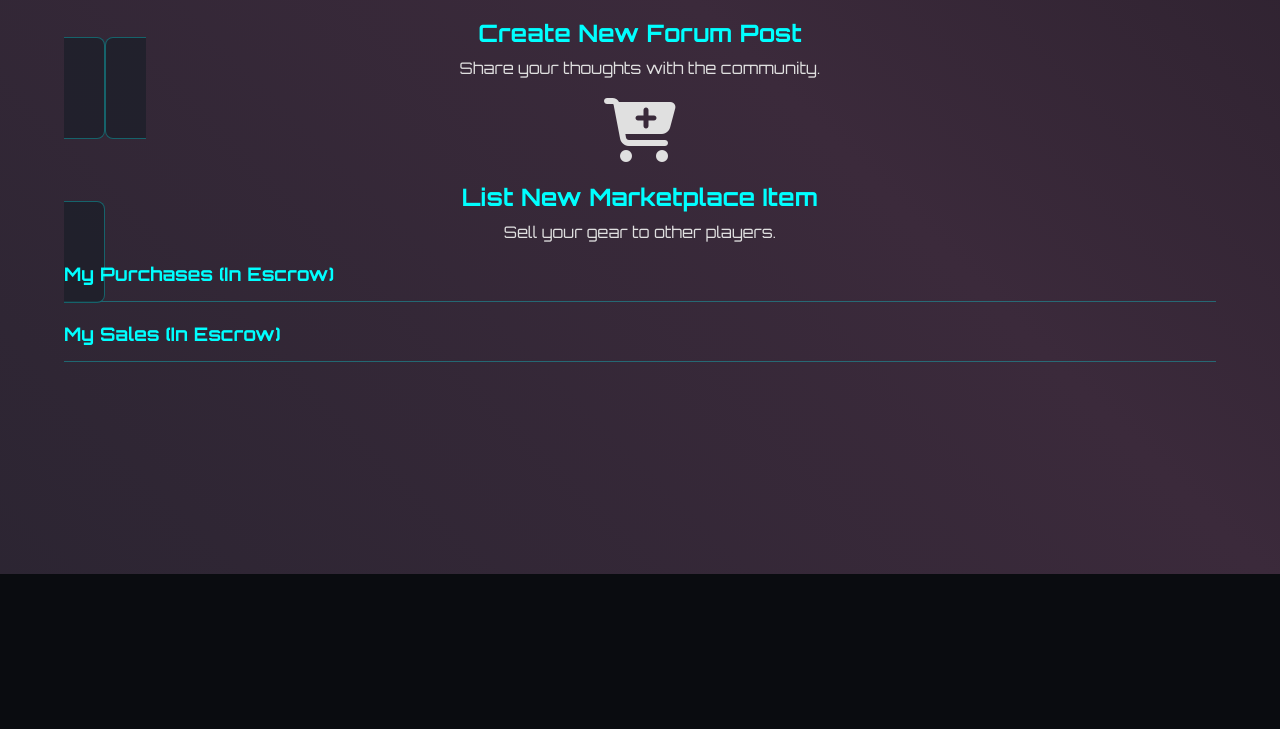
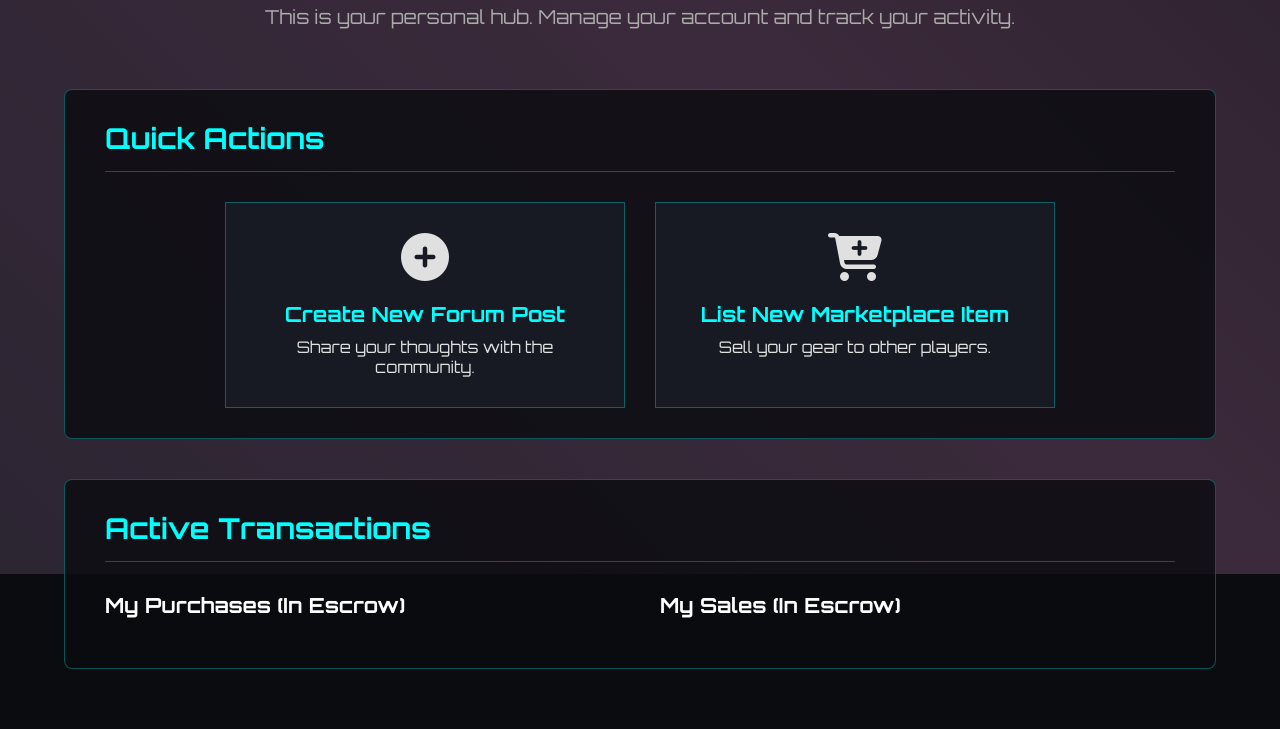
Before and after one commit to K1NGORI/PlayLink-Project, a website: page frontend/account.html in a window 1280 px wide. Shown: the part 226-955 px from the top of the page. Before the commit the page ends 800 px from the top, so only its background shows below. Drawn offline with Linux system fonts and the light colour scheme; no server answers; sample sign-in values are in the browser's storage.

Commit message:
updates to the css styles

```diff
--- a/frontend/account.html
+++ b/frontend/account.html
@@ -18,34 +18,41 @@
     </header>
 
  <main>
-        <section id="dashboard" class="container">
-            <div class="dashboard-header">
+    <section id="account" class="container">
+        <div class="account-header">
             <h2>Welcome, <span id="username-display">User</span>!</h2>
-                <p>This is your personal hub. What will you do next?</p>
+            <p>This is your personal hub. Manage your account and track your activity.</p>
         </div>
 
-            <div class="dashboard-actions">
+        <div class="account-panel">
+            <h3>Quick Actions</h3>
+            <div class="account-actions">
                 <a href="create-post.html" class="action-card">
                     <i class="fa-solid fa-plus-circle"></i>
-                    <h3>Create New Forum Post</h3>
+                    <h4>Create New Forum Post</h4>
                     <p>Share your thoughts with the community.</p>
                 </a>
                 <a href="create-item.html" class="action-card">
                     <i class="fa-solid fa-cart-plus"></i>
-                    <h3>List New Marketplace Item</h3>
+                    <h4>List New Marketplace Item</h4>
                     <p>Sell your gear to other players.</p>
                 </a>
             </div>
-            <div class="dashboard-transactions">
+        </div>
+
+        <div class="account-panel">
+            <h3>Active Transactions</h3>
+            <div class="account-transactions">
                 <div class="transaction-list">
-        <h3>My Purchases (In Escrow)</h3>
+                    <h4>My Purchases (In Escrow)</h4>
                     <ul id="purchases-list">
                         </ul>
                 </div>
                 <div class="transaction-list">
-        <h3>My Sales (In Escrow)</h3>
+                    <h4>My Sales (In Escrow)</h4>
                     <ul id="sales-list">
                         </ul>
+                </div>
             </div>
         </div>
     </section>
--- a/frontend/css/style.css
+++ b/frontend/css/style.css
@@ -359,7 +359,7 @@ footer {
     to { opacity: 1; }
 }
 
-/* --- Account/Dashboard Page Styles --- */
+/* --- Account Page Styles --- */
 #account {
     padding-top: 120px;
 }
@@ -368,14 +368,23 @@ footer {
     text-align: center;
     margin-bottom: 60px;
 }
+.account-header h2 { font-size: 3em; }
+.account-header p { font-size: 1.2em; color: #aaa; }
 
-.account-header h2 {
-    font-size: 3em;
+.account-panel {
+    background: rgba(10, 12, 16, 0.8);
+    padding: 30px 40px;
+    border: 1px solid var(--border-color);
+    border-radius: 8px;
+    margin-bottom: 40px;
 }
 
-.account-header p {
-    font-size: 1.2em;
-    color: #aaa;
+.account-panel > h3 {
+    font-size: 1.8em;
+    color: var(--primary-neon);
+    margin-bottom: 30px;
+    padding-bottom: 15px;
+    border-bottom: 1px solid var(--border-color);
 }
 
 .account-actions {
@@ -388,57 +397,52 @@ footer {
 .action-card {
     background: rgba(26, 31, 40, 0.7);
     border: 1px solid var(--border-color);
-    border-radius: 8px;
-    padding: 40px;
+    padding: 30px;
     text-align: center;
     text-decoration: none;
     color: var(--text-color);
-    width: 300px;
+    flex: 1;
+    min-width: 250px;
+    max-width: 400px;
     transition: transform 0.3s ease, box-shadow 0.3s ease;
 }
 
 .action-card:hover {
     transform: translateY(-10px);
     box-shadow: 0 0 20px var(--secondary-neon);
-    color: var(--secondary-neon);
 }
 
-.action-card i {
-    font-size: 4em;
-    margin-bottom: 20px;
-    display: block;
-}
+.action-card i { font-size: 3em; margin-bottom: 20px; display: block; }
+.action-card h4 { font-size: 1.3em; margin-bottom: 10px; color: var(--primary-neon); }
 
-.action-card h3 {
-    font-size: 1.5em;
-    margin-bottom: 10px;
-    color: var(--primary-neon);
-}
 
-/* --- Dashboard Transaction Styles --- */
+/* --- Account Transaction Styles --- */
 .account-transactions {
-    margin-top: 80px;
-    display: grid;
-    grid-template-columns: 1fr 1fr;
+    display: flex;
+    flex-wrap: wrap; /* This makes it responsive */
     gap: 40px;
 }
-.transaction-list h3 {
-    color: var(--primary-neon);
-    border-bottom: 1px solid var(--border-color);
-    padding-bottom: 15px;
+.transaction-list {
+    flex: 1; /* Each list will take up equal space */
+    min-width: 300px; /* Ensures they don't get too squished */
+}
+.transaction-list h4 {
+    font-size: 1.3em;
+    color: #fff;
     margin-bottom: 20px;
 }
 .transaction-list ul {
     list-style: none;
 }
 .transaction-list li {
-    background-color: rgba(26, 31, 40, 0.7);
+    background-color: rgba(26, 31, 40, 0.9);
     padding: 15px 20px;
     border-radius: 5px;
     margin-bottom: 10px;
     display: flex;
     justify-content: space-between;
     align-items: center;
+    border-left: 3px solid var(--secondary-neon);
 }
 .btn-sm {
     padding: 5px 10px;
@@ -569,3 +573,16 @@ a.user-link:hover {
     color: var(--primary-neon);
     font-weight: bold;
 }
+/* --- Item Status Styles --- */
+.card-footer .status-available {
+    color: var(--primary-neon);
+    font-weight: bold;
+}
+.card-footer .status-in_escrow {
+    color: #ffc107; /* Amber */
+    font-weight: bold;
+}
+.card-footer .status-sold {
+    color: #f44336; /* Red */
+    font-weight: bold;
+}
```
Also changed, not shown: routes/marketplaces.js (+43 -33 lines). Lines whose indentation alone changed are shown as unchanged.
